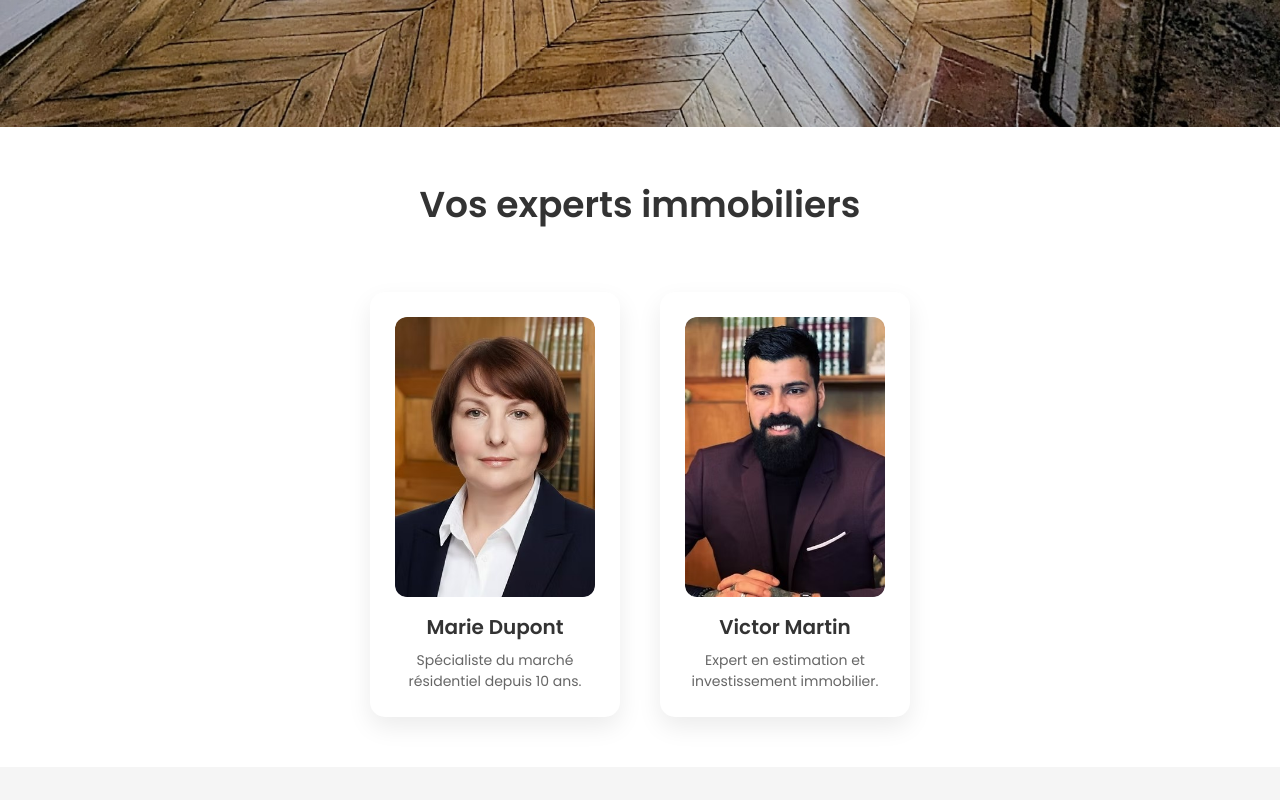
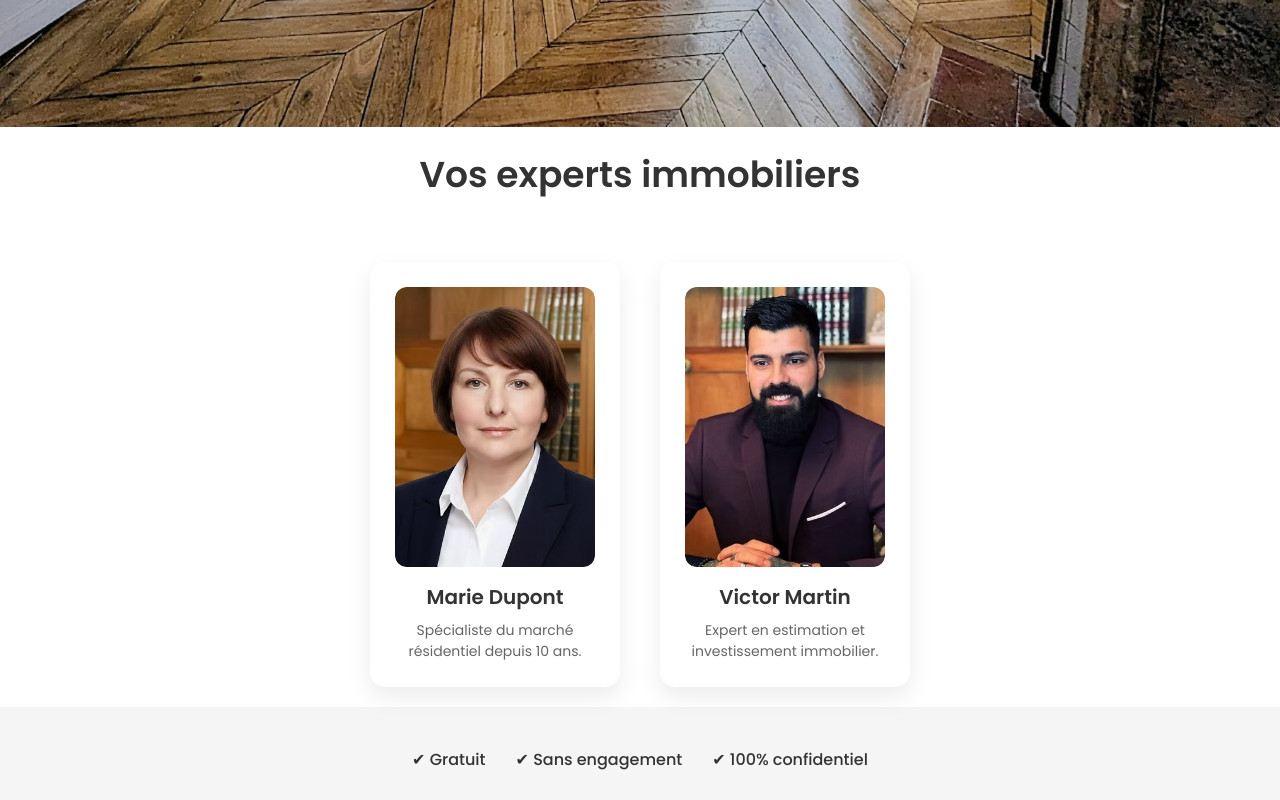
Before and after one commit to Juju-kpi/estimation_immo, a Next.js app: page / in a window 1280 px wide. Shown: the part 600-1400 px from the top of the page. Built offline with nearby package versions, Linux system fonts and the light colour scheme.

Commit message:
Update globals.css

```diff
--- a/app/globals.css
+++ b/app/globals.css
@@ -223,7 +223,7 @@ body {
 /* AGENTS */
 /* SECTION AGENTS */
 .agents {
-  padding: 50px 20px;
+  padding: 20px 20px;
   text-align: center;
   background: #ffffff;
 }
```
